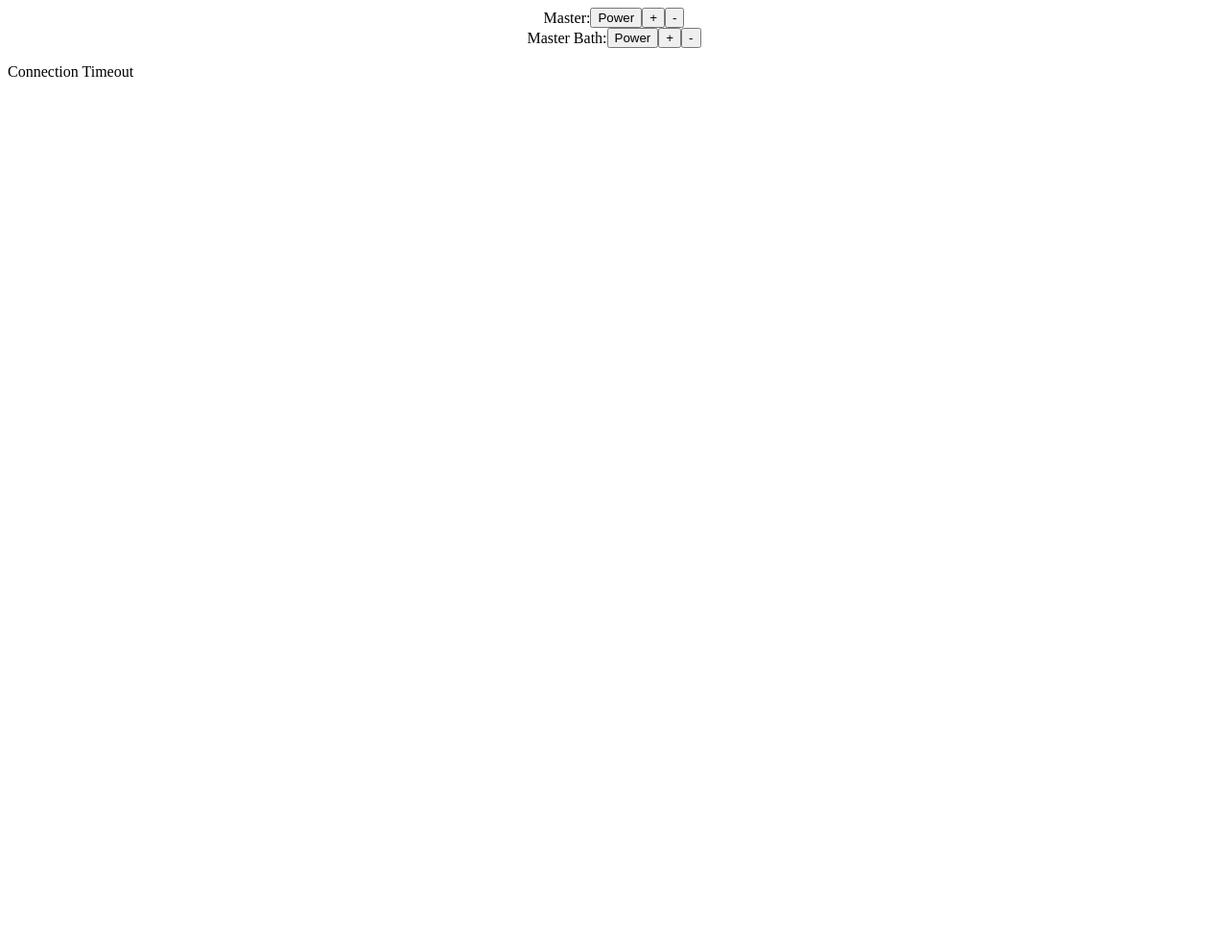
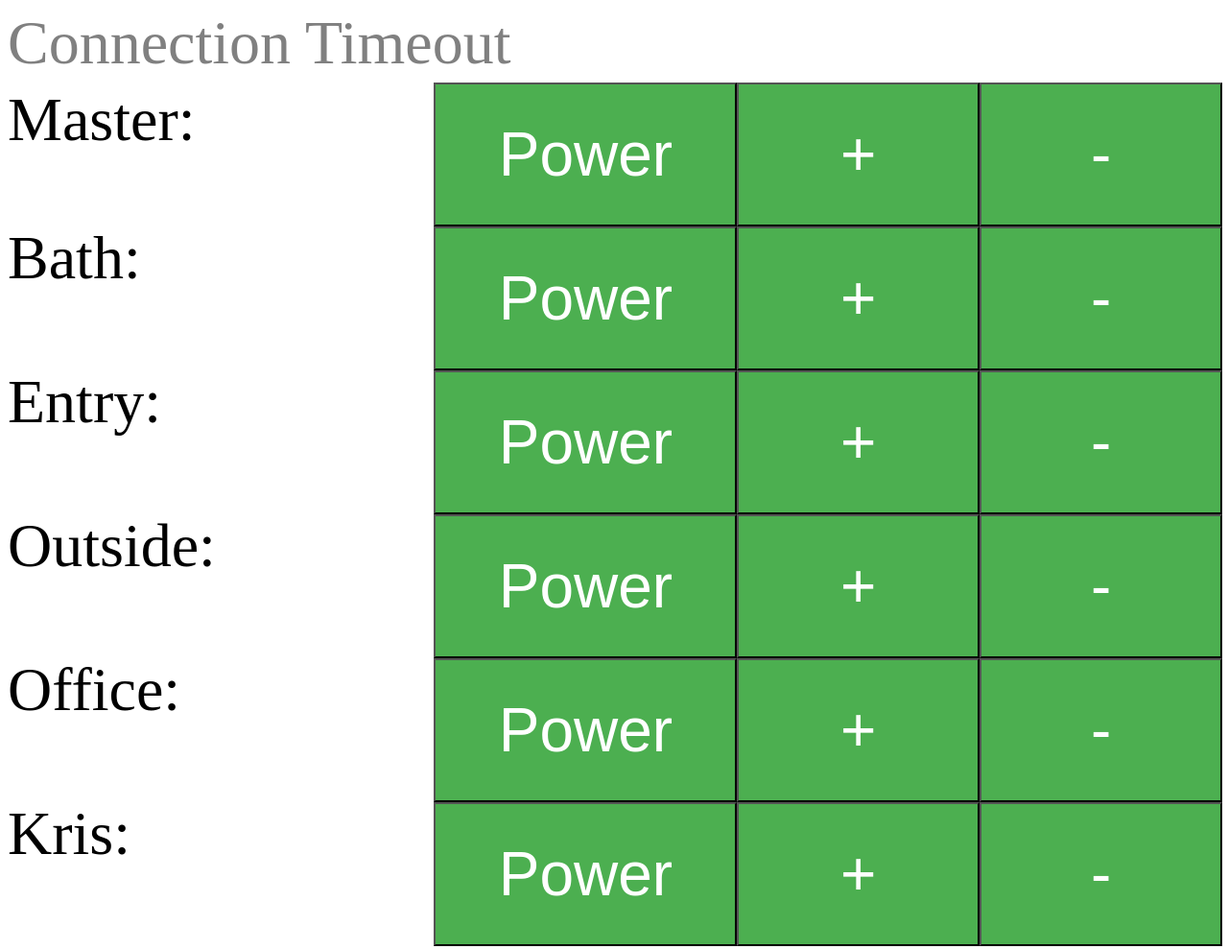
Before and after one commit to jeremyrode/elancontrol, a website: page nodejsserver/html/elan2.html in a window 1280 px wide. Shown: the whole page at 96% size. Before the commit the page ends 800 px from the top, so only its background shows below. Drawn offline with Linux system fonts and the light colour scheme.

```diff
--- a/nodejsserver/html/elan2.html
+++ b/nodejsserver/html/elan2.html
@@ -3,21 +3,65 @@
   <head>
     <meta charset="utf-8">
     <title>Elan Control</title>
-  </head>
-  <body>
-    <div style="display:flex; flex-direction: row; justify-content: center; align-items: center">
-	  <span>Master:</span>
-      <span><button id="1" class="commandbutton" onclick="clickFun(1,2)">Power</button></span>
-      <span><button class="commandbutton" onclick="clickFun(1,3)">+</button></span>
-      <span><button class="commandbutton" onclick="clickFun(1,4)">-</button></span>
+    <style>
+		body {
+			font-size: 64px;
+		}
+		.button {
+			background-color: #4CAF50;
+			color: white;
+			text-align: center;
+			text-decoration: none;
+			width: 100%;
+			height: 150px;
+			font-size: 64px;
+			margin: 4px 2px;
+			cursor: pointer;
+		}
+		.names {
+			vertical-align: middle;
+		}
+		.btn-group {
+			vertical-align: middle;
+		}
+		.grid-container {
+			display: grid;
+			grid-template-columns: auto 25% 20% 20%;
+			grid-template-rows: 150px 150px 150px 150px 150px 150px ;
+		}
+		.statusspan {
+			color: grey;
+		}
+	</style>
+</head>
+<body>
+	<span class="statusspan" id="statusspan">Loading...</span>
+	<div class="grid-container">
+		<div class="btn-group"><span class="names">Master:</span></div>
+		<div class="btn-group"><button class="button" onclick="clickFun(0,10)">Power</button></div>
+		<div class="btn-group"><button class="button" onclick="clickFun(4,10)">+</button></div>
+		<div class="btn-group"><button class="button" onclick="clickFun(36,10)">-</button></div>
+		<div class="btn-group">Bath:</div>
+		<div class="btn-group"><button class="button" onclick="clickFun(0,6)">Power</button></div>
+		<div class="btn-group"><button class="button" onclick="clickFun(4,6)">+</button></div>
+		<div class="btn-group"><button class="button" onclick="clickFun(36,6)">-</button></div>
+		<div class="btn-group">Entry:</div>
+		<div class="btn-group"><button class="button" onclick="clickFun(0,9)">Power</button></div>
+		<div class="btn-group"><button class="button" onclick="clickFun(4,9)">+</button></div>
+		<div class="btn-group"><button class="button" onclick="clickFun(36,9)">-</button></div>
+		<div class="btn-group">Outside:</div>
+		<div class="btn-group"><button class="button" onclick="clickFun(0,7)">Power</button></div>
+		<div class="btn-group"><button class="button" onclick="clickFun(4,7)">+</button></div>
+		<div class="btn-group"><button class="button" onclick="clickFun(36,7)">-</button></div>
+		<div class="btn-group">Office:</div>
+		<div class="btn-group"><button class="button" onclick="clickFun(0,11)">Power</button></div>
+		<div class="btn-group"><button class="button" onclick="clickFun(4,11)">+</button></div>
+		<div class="btn-group"><button class="button" onclick="clickFun(36,11)">-</button></div>
+		<div class="btn-group">Kris:</div>
+		<div class="btn-group"><button class="button" onclick="clickFun(0,8)">Power</button></div>
+		<div class="btn-group"><button class="button" onclick="clickFun(4,8)">+</button></div>
+		<div class="btn-group"><button class="button" onclick="clickFun(36,8)">-</button></div>
     </div>
-    <div style="display:flex; flex-direction: row; justify-content: center; align-items: center">
-	  <span>Master Bath:</span>
-      <span><button id="1" class="commandbutton" onclick="clickFun(1,2)">Power</button></span>
-      <span><button class="commandbutton" onclick="clickFun(2,3)">+</button></span>
-      <span><button class="commandbutton" onclick="clickFun(2,4)">-</button></span>
-    </div>
-    <p id="statusspan">Loading...</span>
     <script>
   statust = document.getElementById("statusspan");
   var connection;
--- a/nodejsserver/test_api.js
+++ b/nodejsserver/test_api.js
@@ -1,4 +1,4 @@
-const addon = require('./build/Release/module');
+const addon = require('./build/Release/send_zpad_command_napi');
 const channel = 5;
 const command = 2;
 console.log(addon.my_function(command,channel));
```
Also changed, not shown: nodejsserver/elan_server.js (+6 -1 lines), nodejsserver/package.json (added, +13 -0 lines), 3 other files.
